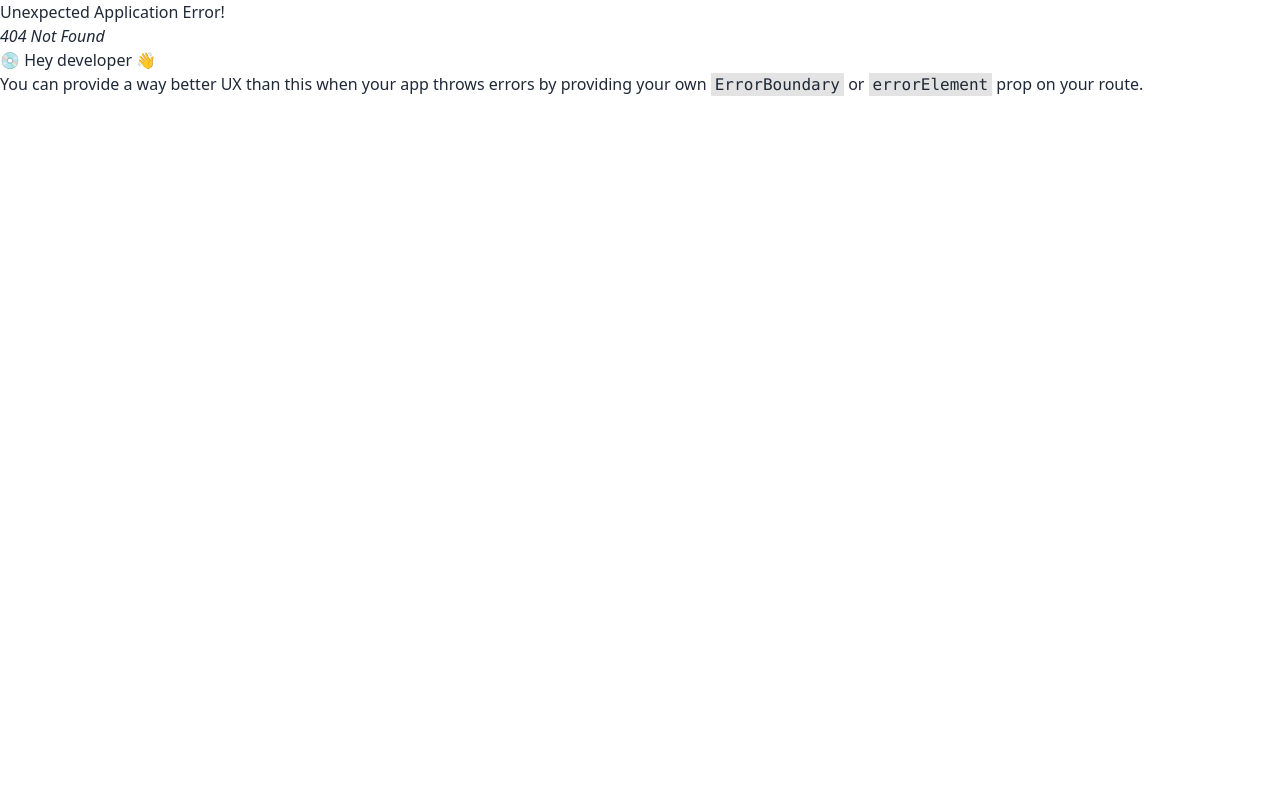
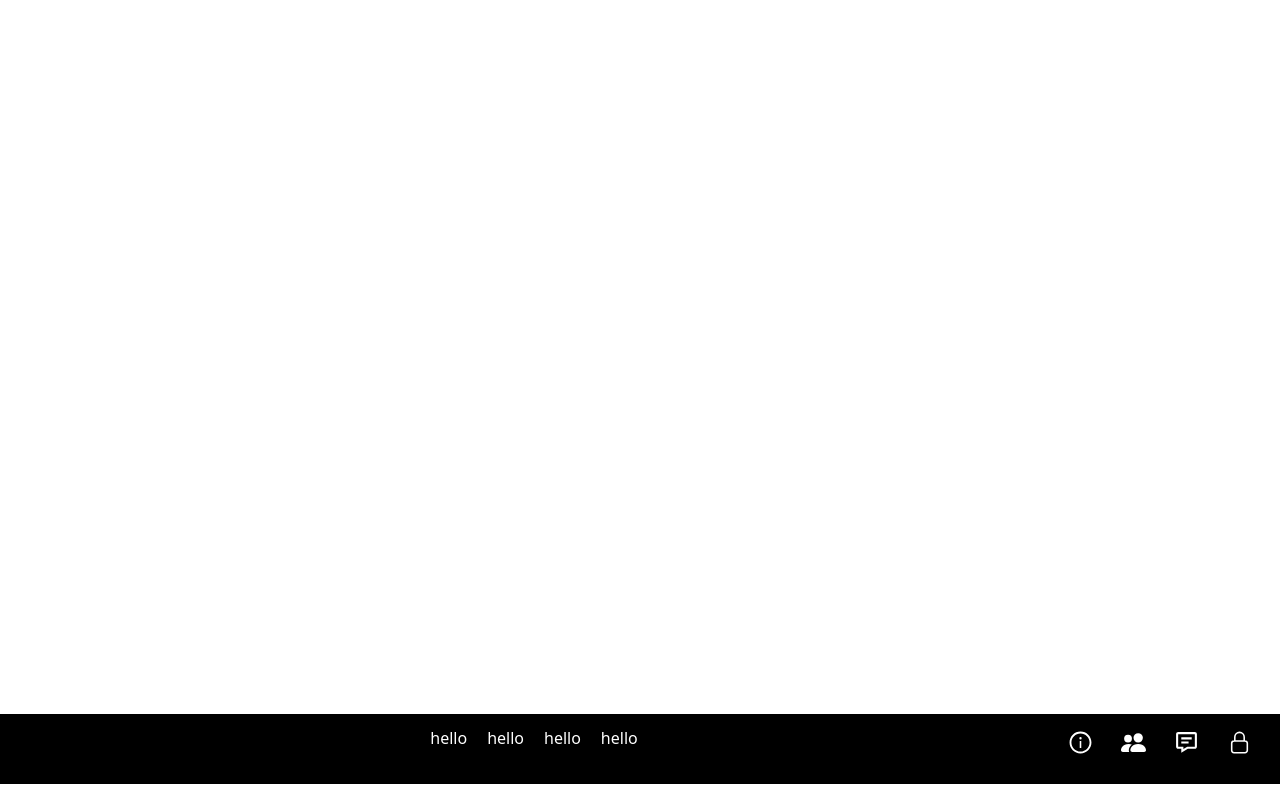
Before and after one commit to masudra/multi-media-mix-0, a React (Vite) app: page /meetup/1 in a window 1280 px wide. Before the commit this address had no page. Built offline with nearby package versions, Linux system fonts and the light colour scheme.

Commit message:
MeetUp footer add

```diff
--- a/index.html
+++ b/index.html
@@ -6,7 +6,7 @@
     <meta charset="UTF-8" />
     <link rel="icon" type="image/svg+xml" href="/vite.svg" />
     <meta name="viewport" content="width=device-width, initial-scale=1.0" />
-    <title>Vite + React</title>
+    <title>Multi Media Mix</title>
   </head>
   <body>
     <div id="root"></div>
--- a/package.json
+++ b/package.json
@@ -10,10 +10,12 @@
     "preview": "vite preview"
   },
   "dependencies": {
+    "@zegocloud/zego-uikit-prebuilt": "^1.8.11",
     "localforage": "^1.10.0",
     "match-sorter": "^6.3.1",
     "react": "^18.2.0",
     "react-dom": "^18.2.0",
+    "react-icons": "^4.11.0",
     "react-router-dom": "^6.16.0",
     "sort-by": "^1.2.0"
   },
--- a/src/Pages/MeetUp/MeetUpHome/MeetUpHome.jsx
+++ b/src/Pages/MeetUp/MeetUpHome/MeetUpHome.jsx
@@ -1,4 +1,7 @@
+import {useState } from 'react';
+import { Link } from 'react-router-dom';
 
+const MeetUpHome = () => {
     const handelCreatForm = (event) => {
         event.preventDefault()
         const form = event.target
@@ -11,33 +14,32 @@ const handelCreatForm = (event) => {
         console.log(data);
     }
 
-const MeetUpHome = () => {
+    const [result1,setResult1]= useState('');
+    const res = Math.random().toString(26).substring(10)
+    const res1 = Math.random().toString(26).substring(10)
+    const res2 = Math.random().toString(26).substring(10)
+    const result  = (res+"-"+res1+"-"+res2)
+    console.log(result);
+
+    const handelMordalOpen =()=>{
+       setResult1(result)
+        document.getElementById('my_modal_2').showModal()
+
+    }
+
+
     return (
         <div>
             <div className="mt-10 text-center">
                 <h1 className="text-blue-700 text-4xl">Unlimited video Meetings with unlimited people. </h1>
                 <h1 className="text-blue-700 text-4xl">There is no subscription and no ads. Totally free.</h1>
             </div>
-            <div className="ml-80 mt-10">
+            <div className='ml-60 mt-10'>
                 <div>
-                    <button className="btn btn-primary " onClick={() => document.getElementById('my_modal_2').showModal()}>New MeetUp</button>
+                    <button className="btn btn-primary ml-20" onClick={() => handelMordalOpen()}>New MeetUp</button>
                     <dialog id="my_modal_2" className="modal">
                         <div className="modal-box">
-                            {/* @@@@@@*******@@@@@@@ */}
-                            <button className="font-bold text-lg" onClick={() => document.getElementById('my_modal_3').showModal()}>Start at the instant Meeting</button>
-                            <dialog id="my_modal_3" className="modal">
-                                <div className="modal-box">
-                                    <form method="dialog">
-                                        <button className="btn btn-sm btn-circle btn-ghost absolute right-2 top-2">✕</button>
-                                    </form>
-                                    {/*  */}
-                                    <form>
-                                        <input type="text" placeholder="MeetUp Id" className="input input-bordered input-primary w-full max-w-xs" /><br />
-                                        <input type="text" placeholder="MeetUp Password" className="input input-bordered input-primary w-full max-w-xs mt-5" /><br />
-                                        <input className="btn btn-primary mt-3" type="submit" value='Join' />
-                                    </form>
-                                </div>
-                            </dialog>
+                            <h3 className="font-bold text-lg pt-4"><Link to={`/meetup/${result1}`} >start instant meeting</Link></h3>
 
                             {/* Modal 1 for Create a new MeetUp for later  */}
                             <button className="font-bold text-lg" onClick={() => document.getElementById('my_modal_3').showModal()}>Create a new MeetUp for later</button>
@@ -56,15 +58,18 @@ const MeetUpHome = () => {
                                         <input type="time" name="time" className="input input-bordered input-primary w-full max-w-xs mt-5" /><br />
                                         <input className="btn btn-primary mt-3 justify-center" type="submit" value='Create' />
                                     </form>
+
                                 </div>
+
                             </dialog>
                         </div>
                         <form method="dialog" className="modal-backdrop">
                             <button>close</button>
                         </form>
                     </dialog>
+
                 </div>
-                <div className=" mt-5">
+                <div className="ml-20 mt-5">
                     <form>
                         <input type="text" placeholder="MeetUp Id" className="input input-bordered input-primary w-full max-w-xs" /><br />
                         <input type="text" placeholder="MeetUp Password" className="input input-bordered input-primary w-full max-w-xs mt-5" /><br />
@@ -72,6 +77,7 @@ const MeetUpHome = () => {
                     </form>
                 </div>
             </div>
+
         </div>
     );
 };
--- /dev/null
+++ b/src/Pages/MeetUp/Shared/Footer.jsx
@@ -0,0 +1,28 @@
+import { BsFillPeopleFill } from 'react-icons/bs';
+import { AiOutlineInfoCircle } from 'react-icons/ai';
+import { HiOutlineLockClosed } from 'react-icons/hi2';
+import { BiMessageDetail } from 'react-icons/bi';
+
+const Footer = () => {
+    return (
+        <div className="fixed bottom-4  w-full">
+            <div className=" flex bg-black text-white h-[70px]">
+                <div className="flex gap-5 mx-auto  ">
+                    <h1 className="mt-3">hello</h1>
+                    <h1 className="mt-3">hello</h1>
+                    <h1 className="mt-3">hello</h1>
+                    <h1 className="mt-3">hello</h1>
+                </div>
+                <div className="flex justify-end gap-7 mt-4 mr-7">
+                    <h1><AiOutlineInfoCircle className='w-[25px] h-[25px]'></AiOutlineInfoCircle></h1>
+                    <h1><BsFillPeopleFill className='w-[25px] h-[25px]'></BsFillPeopleFill></h1>
+                    <h1><BiMessageDetail className='w-[25px] h-[25px]'></BiMessageDetail></h1>
+                    <h1><HiOutlineLockClosed className='w-[25px] h-[25px]'></HiOutlineLockClosed></h1>
+                </div>
+            </div>
+
+        </div>
+    );
+};
+
+export default Footer;
--- /dev/null
+++ b/src/Pages/MeetUp/SingelMeetUp/SingelMeetUp.jsx
@@ -0,0 +1,13 @@
+import Footer from "../Shared/Footer";
+
+
+const SingelMeetUp = () => {
+    return (
+        <div className="bg-slate-900">
+            <Footer></Footer>
+
+        </div>
+    );
+};
+
+export default SingelMeetUp;
--- a/src/Routes/Router.jsx
+++ b/src/Routes/Router.jsx
@@ -4,6 +4,7 @@ import {
 import Home from "../Pages/Home/Home";
 import Main from "../LayOut/Main";
 import MeetUpHome from "../Pages/MeetUp/MeetUpHome/MeetUpHome";
+import SingelMeetUp from "../Pages/MeetUp/SingelMeetUp/SingelMeetUp";
 
 
 
@@ -20,6 +21,10 @@ import MeetUpHome from "../Pages/MeetUp/MeetUpHome/MeetUpHome";
             path: '/meetup',
             element: <MeetUpHome></MeetUpHome>,
         },
+        {
+            path: '/meetup/:id',
+            element: <SingelMeetUp></SingelMeetUp>,
+        },
 
 
       ]
```
Also changed, not shown: 2 other files (tests, documents, lock files or other folders). Lines whose indentation alone changed are shown as unchanged.
